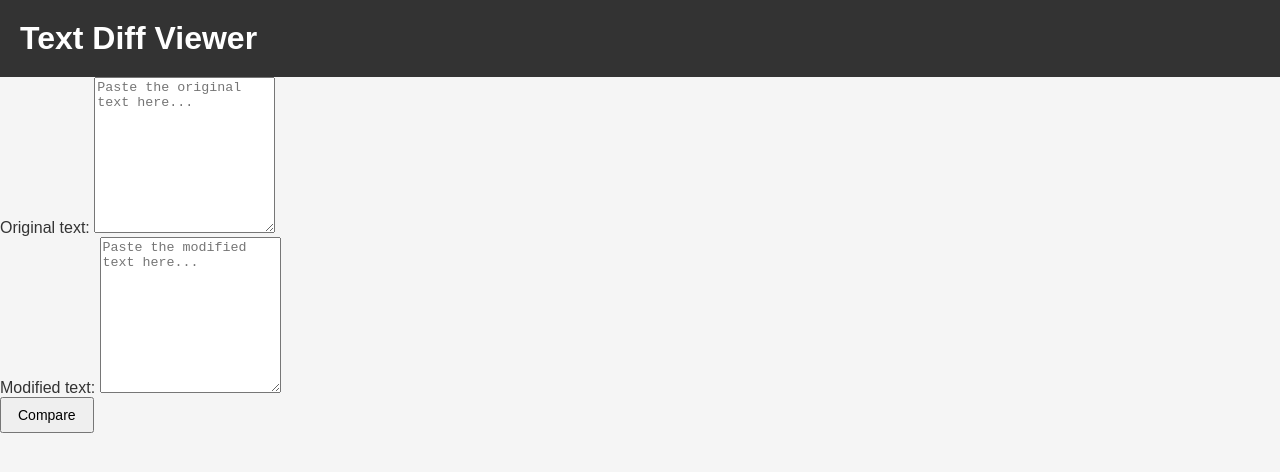
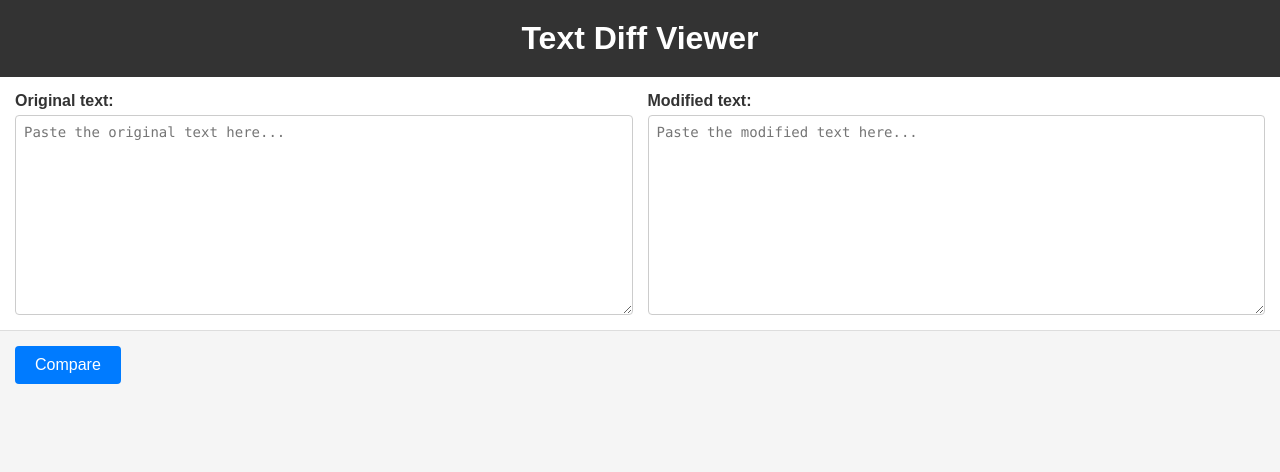
Before and after one commit to 1-Anand/file-diff-viewer, a plain HTML site: page index.html in a window 1280 px wide. Drawn offline with Linux system fonts and the light colour scheme.

Commit message:
Revise styles for text diff viewer layout and design
Updated styles for text diff viewer, including layout and button styles.

```diff
--- a/styles.css
+++ b/styles.css
@@ -1,4 +1,12 @@
-/* styles.css for File Diff Viewer */
+/* styles.css for Text Diff Viewer
+ *
+ * This stylesheet defines a minimal, clean layout for the
+ * copy‑and‑paste diff viewer. Two textareas sit side by side above
+ * the compare button. The diff result appears below, with added
+ * lines coloured green, removed lines red and unchanged lines
+ * grey. Tailwind or other frameworks are not used here; instead
+ * simple CSS ensures compatibility across browsers.
+ */
 
 body {
   font-family: Arial, sans-serif;
@@ -13,30 +21,62 @@ h1 {
   color: #fff;
   padding: 20px;
   margin: 0;
+  text-align: center;
 }
 
-.file-inputs {
+/* Container for the two text inputs */
+.text-inputs {
+  display: flex;
+  flex-wrap: wrap;
+  gap: 15px;
   padding: 15px;
   background-color: #fff;
-  display: flex;
-  flex-wrap: wrap;
-  align-items: center;
-  gap: 10px;
   border-bottom: 1px solid #ddd;
 }
 
-.file-inputs label {
+/* Individual input wrapper */
+.input-container {
+  flex: 1;
+  min-width: 300px;
   display: flex;
   flex-direction: column;
-  font-size: 14px;
 }
 
-#compareBtn {
-  padding: 8px 16px;
-  font-size: 14px;
-  cursor: pointer;
+label {
+  margin-bottom: 5px;
+  font-weight: bold;
 }
 
+textarea {
+  width: 100%;
+  height: 200px;
+  resize: vertical;
+  padding: 8px;
+  border: 1px solid #ccc;
+  border-radius: 4px;
+  font-family: Consolas, 'Courier New', monospace;
+  font-size: 14px;
+  box-sizing: border-box;
+}
+
+/* Compare button styling */
+#compareBtn {
+  margin: 15px;
+  padding: 10px 20px;
+  font-size: 16px;
+  cursor: pointer;
+  background-color: #007BFF;
+  color: #fff;
+  border: none;
+  border-radius: 4px;
+  transition: background-color 0.2s;
+}
+
+#compareBtn:hover {
+  background-color: #0056b3;
+}
+
+/* Diff result styling */
 .diff-result {
   padding: 15px;
   white-space: pre-wrap;
@@ -44,11 +84,12 @@ h1 {
 }
 
 .diff-result pre {
-  font-family: Consolas, "Courier New", monospace;
+  font-family: Consolas, 'Courier New', monospace;
   line-height: 1.4;
+  margin: 0;
 }
 
-/* Highlight added, removed and unchanged sections */
+/* Highlight styles for diff parts */
 .added {
   background-color: #d4f7d4;
   color: #094c09;
```
